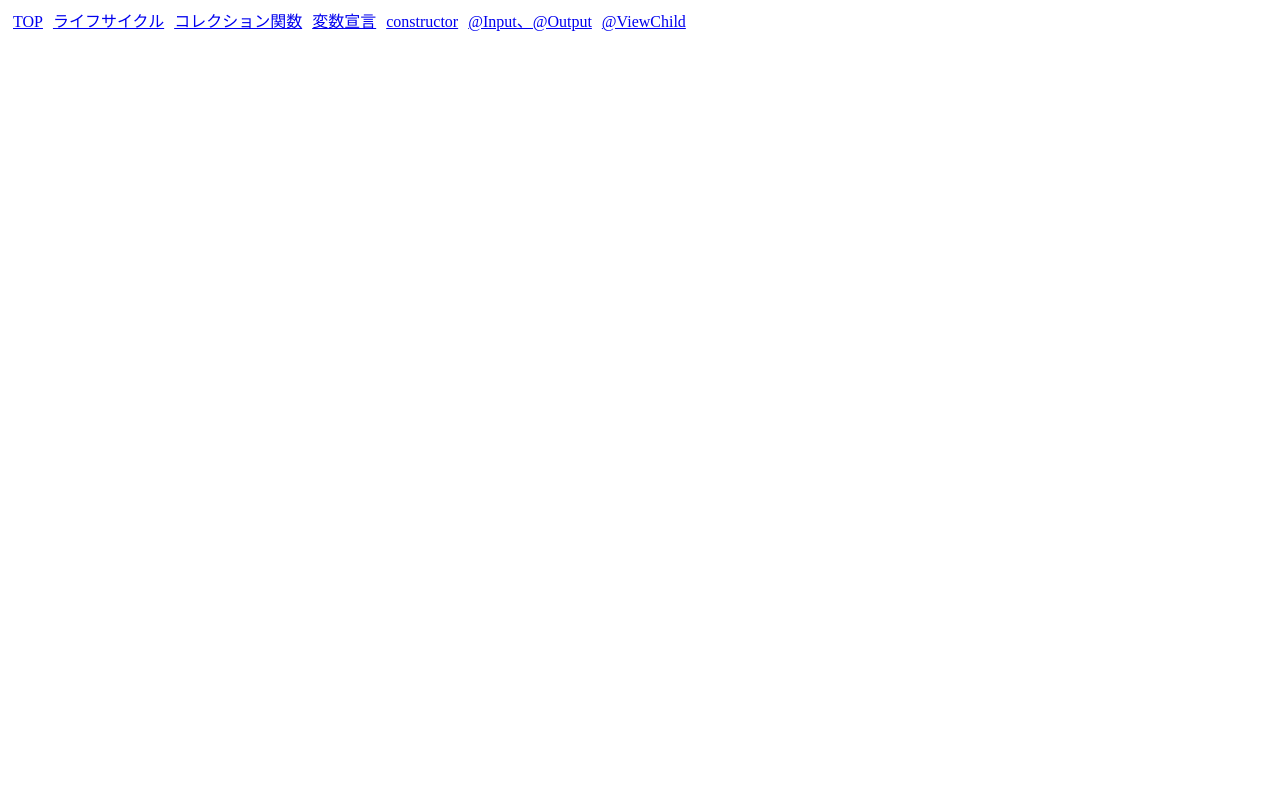
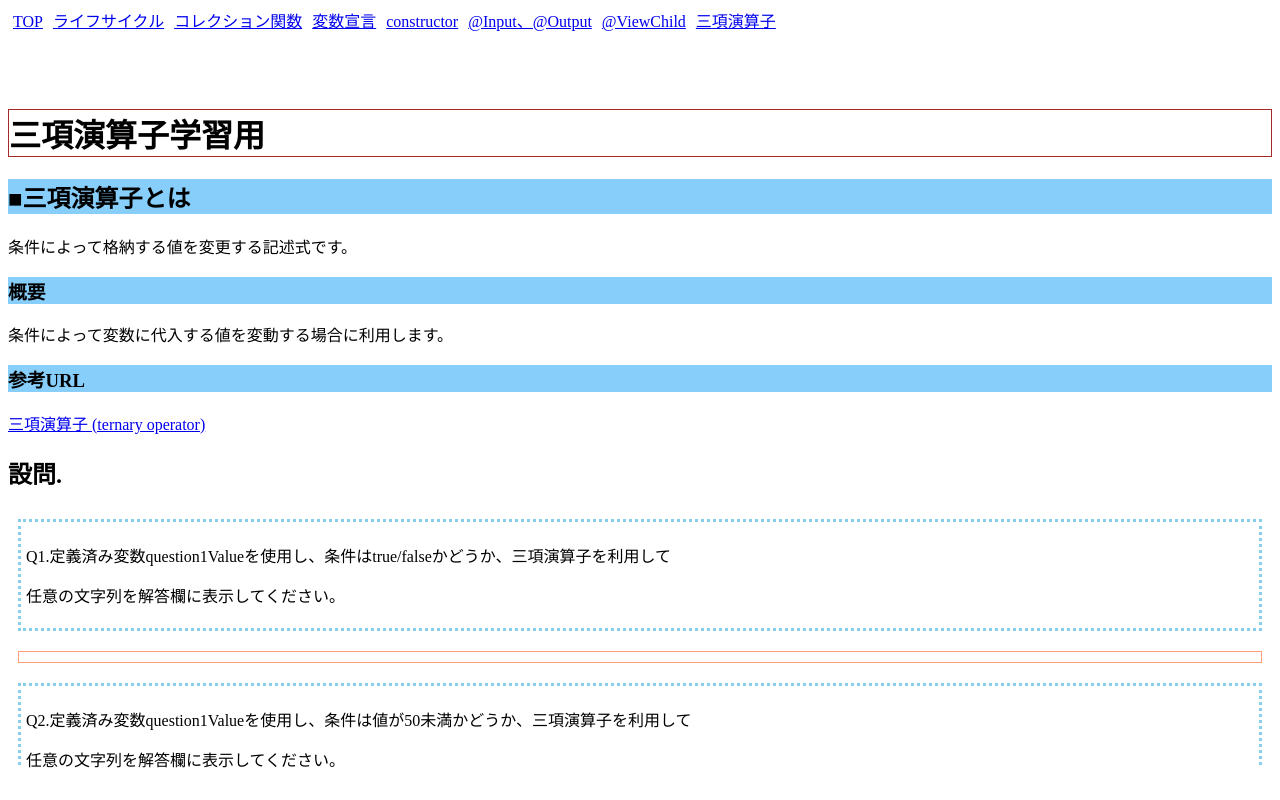
Before and after one commit to be-org-kamito/angular-larning, an Angular app: page /ternaryOperator in a window 1280 px wide. Before the commit this address led to /. Built offline with nearby package versions, Linux system fonts and the light colour scheme.

Commit message:
三項演算子ページ追加

```diff
--- a/src/app/app.component.html
+++ b/src/app/app.component.html
@@ -6,6 +6,7 @@
   <a routerLink="/constructorPage">constructor</a>
   <a routerLink="/inOutDecorator">@Input、@Output</a>
   <a routerLink="/vChildDecorator">@ViewChild</a>
+  <a routerLink="/ternaryOperator">三項演算子</a>
 </nav>
 <div class="main-contents">
   <router-outlet></router-outlet>
--- a/src/app/app.module.ts
+++ b/src/app/app.module.ts
@@ -13,6 +13,7 @@ import { InOutDecoratorComponent } from './learning/inOutDecorator/inOutDecorato
 import { InOutDecoratorChildComponent } from './learning/inOutDecorator/inOutDecoratorChild.component';
 import { VChildDecoratorComponent } from './learning/vChildDecorator/vChildDecorator.component';
 import { VChildDecoratorChildComponent } from './learning/vChildDecorator/vChildDecoratorChild.component';
+import { TernaryOperatorComponent } from './learning/ternaryOperator/ternaryOperator.component';
 
 const routes: Routes = [
   // 更新
@@ -23,6 +24,7 @@ const routes: Routes = [
   { path: 'constructorPage', component: ConstructorPageComponent },
   { path: 'inOutDecorator', component: InOutDecoratorComponent },
   { path: 'vChildDecorator', component: VChildDecoratorComponent },
+  { path: 'ternaryOperator', component: TernaryOperatorComponent },
 ];
 
 @NgModule({
@@ -38,6 +40,7 @@ const routes: Routes = [
     InOutDecoratorChildComponent,
     VChildDecoratorComponent,
     VChildDecoratorChildComponent,
+    TernaryOperatorComponent,
   ],
   bootstrap: [AppComponent],
   exports: [RouterModule],
--- /dev/null
+++ b/src/app/learning/ternaryOperator/ternaryOperator.component.html
@@ -0,0 +1,34 @@
+<div>
+  <h1 class="question-header">三項演算子学習用</h1>
+  <div class="explanation-block">
+    <h2>■三項演算子とは</h2>
+    <p>条件によって格納する値を変更する記述式です。</p>
+    <h3>概要</h3>
+    <p>条件によって変数に代入する値を変動する場合に利用します。</p>
+    <h3>参考URL</h3>
+    <div>
+      <a
+        href="https://typescriptbook.jp/reference/statements/ternary-operator"
+        target="_blank"
+        >三項演算子 (ternary operator)</a
+      >
+    </div>
+  </div>
+  <h2>設問.</h2>
+  <div class="question-grid">
+    <div class="question-headline">
+      <p>
+        Q1.定義済み変数question1Valueを使用し、条件はtrue/falseかどうか、三項演算子を利用して
+      </p>
+      <p>任意の文字列を解答欄に表示してください。</p>
+    </div>
+    <div class="answer-block"></div>
+    <div class="question-headline">
+      <p>
+        Q2.定義済み変数question1Valueを使用し、条件は値が50未満かどうか、三項演算子を利用して
+      </p>
+      <p>任意の文字列を解答欄に表示してください。</p>
+    </div>
+    <div class="answer-block"></div>
+  </div>
+</div>
--- /dev/null
+++ b/src/app/learning/ternaryOperator/ternaryOperator.component.ts
@@ -0,0 +1,13 @@
+import { Component } from '@angular/core';
+
+@Component({
+  selector: 'ternaryOperator',
+  templateUrl: './ternaryOperator.component.html',
+  styles: [],
+})
+export class TernaryOperatorComponent {
+  // Q1用
+  private question1Value: boolean = true;
+  // Q2用
+  private question2Value: number = 100;
+}
--- a/src/app/top.component.html
+++ b/src/app/top.component.html
@@ -19,5 +19,10 @@
         >TypeScript</a
       >
     </li>
+    <li>
+      <a href="https://typescriptbook.jp/" target="_brank"
+        >サバイバルTypeScript（公式ではないですが、おすすめです。）</a
+      >
+    </li>
   </ul>
 </div>
```
